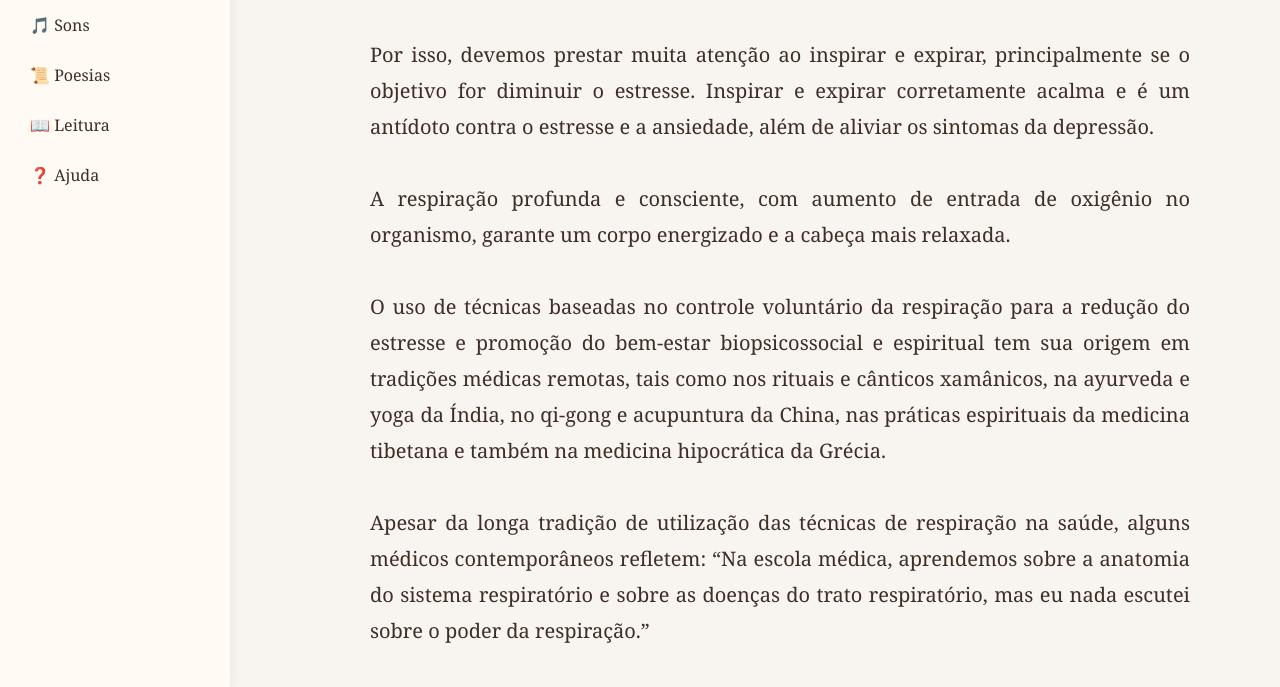
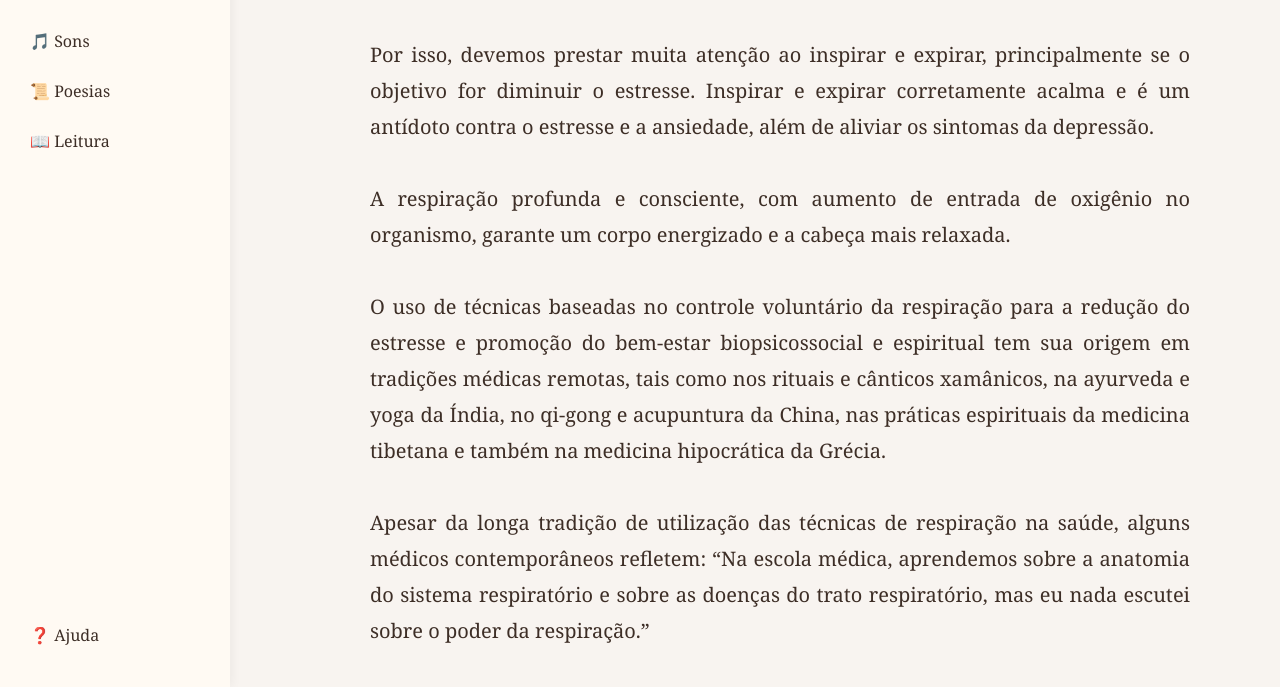
Before and after one commit to grupomvp8/trabalhomvp, a plain HTML site: page home/user e adm/Leitura/index.html in a window 1280 px wide. Shown: the part 113-800 px from the top of the page. Drawn offline with Linux system fonts and the light colour scheme.

Commit message:
posicionamento do botão de ajuda alterado na tela de usuario

```diff
--- a/home/user e adm/Leitura/css.css
+++ b/home/user e adm/Leitura/css.css
@@ -66,6 +66,39 @@ footer {
 }
 
 /* Sidebar */
+
+.nav-links {
+  list-style: none;
+  padding: 0;
+}
+
+.bottom-link {
+  list-style: none;
+  padding: 0;
+  margin-top: auto;
+}
+
+.sidebar nav {
+  display: flex;
+  flex-direction: column;
+  height: 89%;
+}
+
+.sidebar nav ul li a {
+  display: block;
+  padding: 10px;
+  color: #3d2e26;
+  text-decoration: none;
+  border-radius: 6px;
+  margin-bottom: 8px;
+  transition: background-color 0.3s;
+}
+
+.sidebar nav ul li a:hover {
+  background-color: #eee3d6;
+}
+
+
 .sidebar {
   width: 230px;
   background-color: #fffaf3;
--- a/home/user e adm/Leitura/index.html
+++ b/home/user e adm/Leitura/index.html
@@ -12,14 +12,18 @@
   <aside class="sidebar">
   <h2>Studio Zen</h2>
   <nav>
-      <ul>
+    <ul class="nav-links">
       <li><a href="../sons-login/som.html">🎵 Sons</a></li>
       <li><a href="../poesias-login/poesias.html" class="active">📜 Poesias</a></li>
       <li><a href="../Leitura/index.html">📖 Leitura</a></li>
+    </ul>
+
+    <ul class="bottom-link">
       <li><a href="../../ajuda/ajuda.html">❓ Ajuda</a></li>
     </ul>
   </nav>
 </aside>
+
 
   <!-- Cabeçalho com botão de usuário -->
   <header class="user-header">
--- a/home/user e adm/poesias-login/poesias.css
+++ b/home/user e adm/poesias-login/poesias.css
@@ -13,6 +13,37 @@ body {
   display: flex;
   flex-direction: column;
   min-height: 100vh;
+}
+
+.nav-links {
+  list-style: none;
+  padding: 0;
+}
+
+.bottom-link {
+  list-style: none;
+  padding: 0;
+  margin-top: auto;
+}
+
+.sidebar nav {
+  display: flex;
+  flex-direction: column;
+  height: 89%;
+}
+
+.sidebar nav ul li a {
+  display: block;
+  padding: 10px;
+  color: #3d2e26;
+  text-decoration: none;
+  border-radius: 6px;
+  margin-bottom: 8px;
+  transition: background-color 0.3s;
+}
+
+.sidebar nav ul li a:hover {
+  background-color: #eee3d6;
 }
 
 .sidebar {
--- a/home/user e adm/sons-login/som.css
+++ b/home/user e adm/sons-login/som.css
@@ -23,6 +23,38 @@ main.content {
   flex-direction: column;
   box-sizing: border-box;
 }
+
+.nav-links {
+  list-style: none;
+  padding: 0;
+}
+
+.bottom-link {
+  list-style: none;
+  padding: 0;
+  margin-top: auto;
+}
+
+.sidebar nav {
+  display: flex;
+  flex-direction: column;
+  height: 89%;
+}
+
+.sidebar nav ul li a {
+  display: block;
+  padding: 10px;
+  color: #3d2e26;
+  text-decoration: none;
+  border-radius: 6px;
+  margin-bottom: 8px;
+  transition: background-color 0.3s;
+}
+
+.sidebar nav ul li a:hover {
+  background-color: #eee3d6;
+}
+
 
 .sidebar {
   width: 230px;
```
Also changed, not shown: home/user e adm/poesias-login/poesias.html (+4 -1 lines), home/user e adm/sons-login/som.html (+4 -1 lines). Lines whose indentation alone changed are shown as unchanged.
